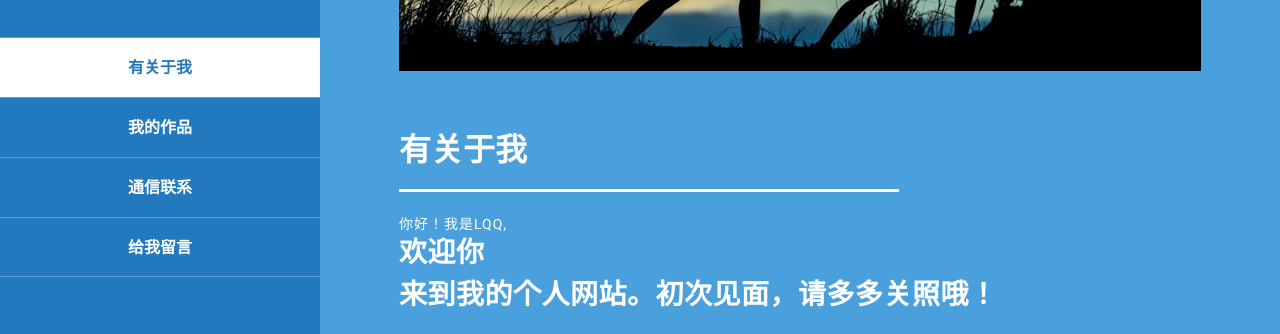
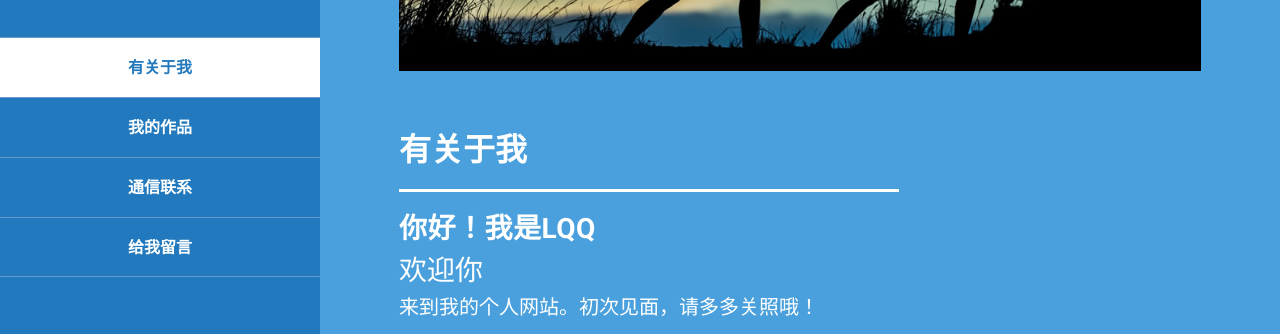
Before and after one commit to qinqin-lai/qinqin-lai.github-io, a plain HTML site: page index.html in a window 1280 px wide. Shown: the part 301-635 px from the top of the page. Drawn offline with Linux system fonts and the light colour scheme.

Commit message:
Update index.html

```diff
--- a/index.html
+++ b/index.html
@@ -70,7 +70,9 @@
           <div class="section-heading">
             <h2>有关于我</h2>
             <div class="line-dec"></div>
-            <span>你好！我是LQQ,<h4>欢迎你<h4>来到我的个人网站。初次见面，请多多关照哦！</span>
+           <h4> 你好！我是LQQ</h4>
+            <h3>欢迎你</h3>
+            <h5>来到我的个人网站。初次见面，请多多关照哦！</h5>
           </div>
           <div class="right-image-post">
             <div class="row">
```
